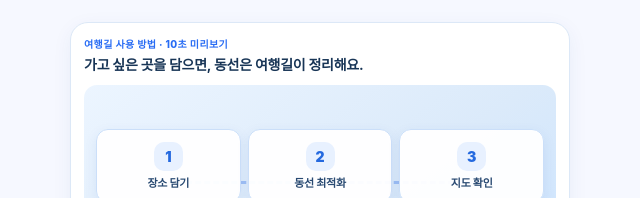
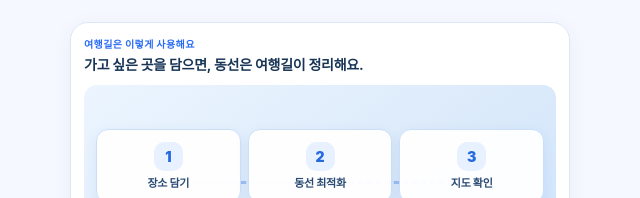
Before and after one commit to Yangmin153/-, a website: page public/index.html in a window 1280 px wide. Shown: the part 271-469 px from the top of the page, 320-960 px from the left. Drawn offline with Linux system fonts and the light colour scheme; no server answers; a web font is replaced by a local one.

Commit message:
copy(step1): do not promise a recording length before real video is uploaded

```diff
--- a/public/index.html
+++ b/public/index.html
@@ -63,7 +63,7 @@
       <div class="yg-step-intro"><span>STEP 1 · 여행 일정 정하기</span><h1 id="yg-when-heading">언제 여행을 떠나시나요?</h1></div>
       <section id="yg-step1-promo" class="yg-step1-promo" aria-label="여행길 사용 방법 미리보기" data-video-src="/media/yeohaenggil-step1-guide.mp4">
         <div class="yg-promo-copy">
-          <span class="yg-promo-eyebrow">여행길 사용 방법 · 10초 미리보기</span>
+          <span class="yg-promo-eyebrow">여행길은 이렇게 사용해요</span>
           <strong>가고 싶은 곳을 담으면, 동선은 여행길이 정리해요.</strong>
         </div>
         <div class="yg-promo-stage">
```
